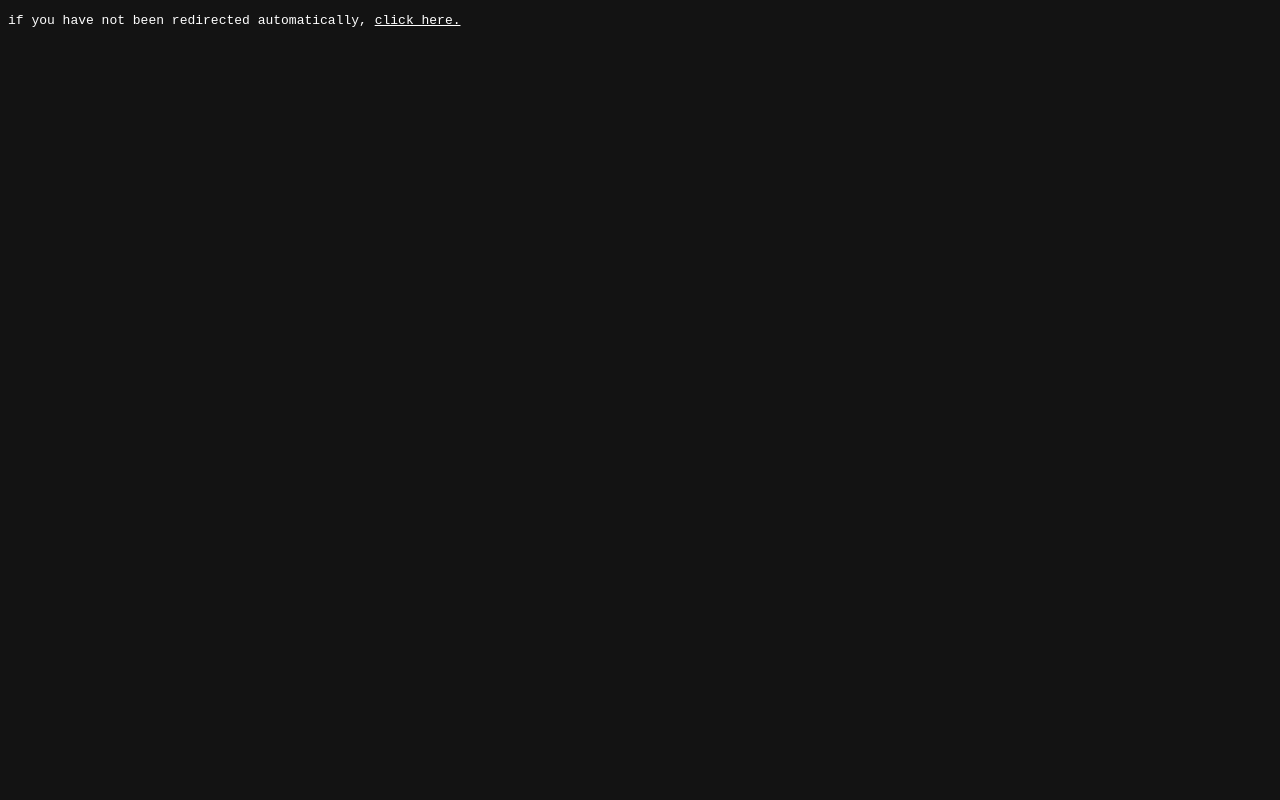
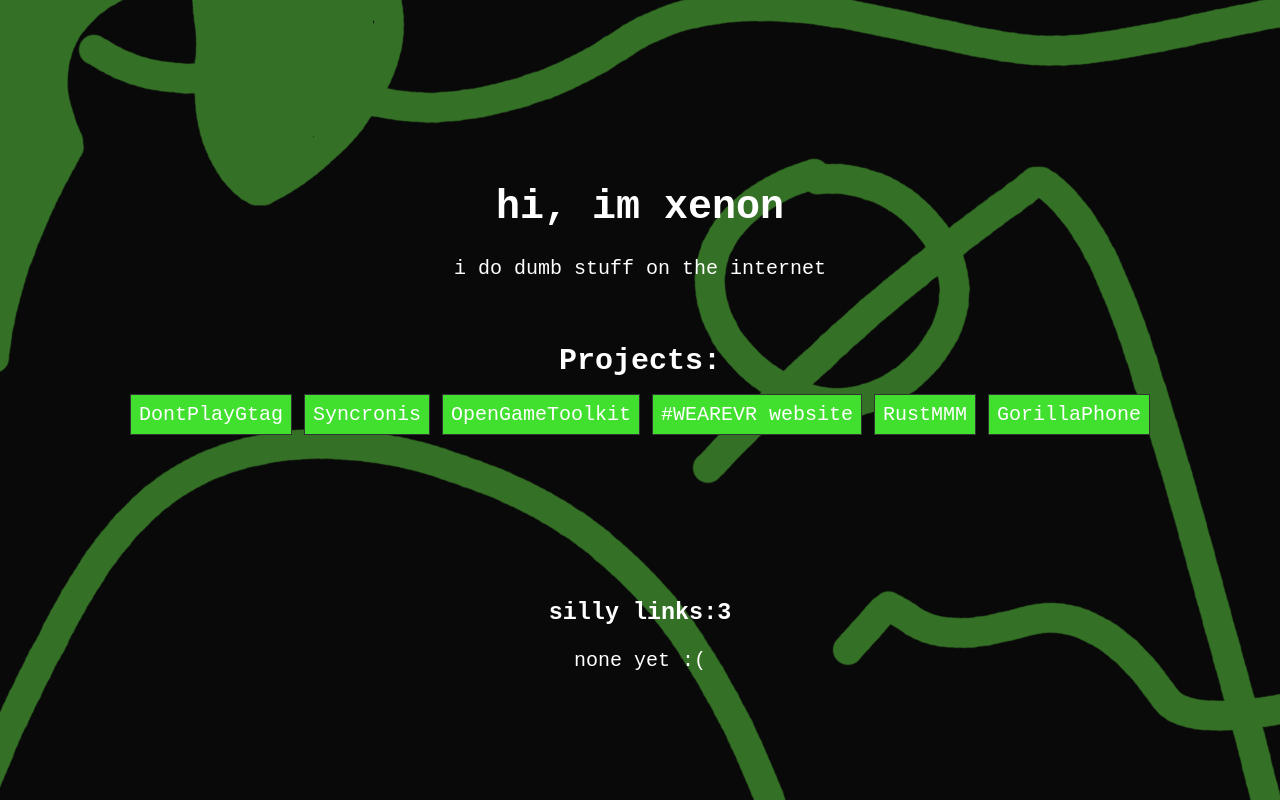
Before and after one commit to XenonOrSomething/XenonOrSomething.github.io, a plain HTML site: page index.html in a window 1280 px wide. Drawn offline with Linux system fonts and the light colour scheme.

Commit message:
website revamp, actually works now!

```diff
--- a/index.html
+++ b/index.html
@@ -1,18 +1,40 @@
 <!DOCTYPE html>
-
 <html>
     <head>
         <meta charset="utf-8">
         <meta http-equiv="X-UA-Compatible" content="IE=edge">
-        <title>Redirect</title>
-        <meta name="description" content="">
+        <title>xenon</title>
+        <meta name="description" content="i do dumb stuff on the internet">
         <meta name="viewport" content="width=device-width, initial-scale=1">
-        <link rel="stylesheet" href="stylesheet.css">
+        <link rel="stylesheet" href="stylesheets.css">
     </head>
     <body>
+        <div class="spacerbig"></div>
+        <div class="intro">
+            <h1>hi, im xenon</h1>
+            <p>i do dumb stuff on the internet</p>
+        </div>
+        <div class="spacer"></div>
 
-        <p>if you have not been redirected automatically, <a href="https://xenonorsomething.github.io/wearevr/">click here.</a> </p>
+        <div class="projects">
+            <h2>Projects:</h2>
+            <a class="btn" href="https://github.com/XenonOrSomething/dontplaygtag">DontPlayGtag</a>
+            <a class="btn" href="https://xenonorsomething.github.io/notavailable.html">Syncronis</a>
+            <a class="btn" href="https://xenonorsomething.github.io/notavailable.html">OpenGameToolkit</a>
+            <a class="btn" href="https://xenonorsomething.github.io/wearevr">#WEAREVR website</a>
+            <a class="btn" href="https://github.com/XenonOrSomething/RustMMM">RustMMM</a>
+            <a class="btn" href="https://github.com/XenonOrSomething/GorillaPhone">GorillaPhone</a>
+        </div>
+        <div class="spacerbig"></div>
+        <div class="sillylinks">
+            <h3>silly links:3</h3>
+            <p>none yet :(</p>
+            <!--<a href="https://xenonorsomething.github.io/boilerroom.html" class="l">boiler room </a> <br>
+            <a href="https://xenonorsomething.github.io/sillycountdown.html"class="l">an ominous timer that sometimes counts down to an unspecified event</a> <br>
+            <a href="https://xenonorsomething.github.io/goobers.html"class="l">el gato :D</a>-->
+        </div>
 
-        <script src="" async defer></script>
+
+        <script src="scripts.js" async defer></script>
     </body>
 </html>
--- /dev/null
+++ b/stylesheets.css
@@ -0,0 +1,50 @@
+body {
+    background: linear-gradient( rgba(0, 0, 0, 0.5), rgba(0, 0, 0, 0.5) ), url("xenonbg.png");
+    font-family: monospace;
+    color: white;
+    font-size: x-large;
+  }
+
+.intro{
+    text-align: center;
+}
+
+.projects{
+    text-align: center;
+}
+.spacer{
+    padding: 10px;
+
+}
+.spacerbig{
+    padding: 75px;
+
+}
+.sillylinks{
+    text-align: center;
+    display: block;
+}
+l:hover{
+    color: lightgreen;
+}
+l:visited{
+    color: #68e14b;
+}
+a{
+    color: #68e14b;
+}
+.uhoh{
+    text-align: center;
+}
+.small{
+    font-size: xx-small;
+}
+
+.btn {
+    text-decoration: none;
+    padding: 0.5rem;
+    border: 1px solid #333333;
+    color: white;
+    background: #41e02f;
+    cursor:pointer;
+  }
```
Also changed, not shown: notavailable.html (added, +23 -0 lines), uhoh.html (added, +23 -0 lines), goobers.html (added), scripts.js (added), xenonbg.png (added).
